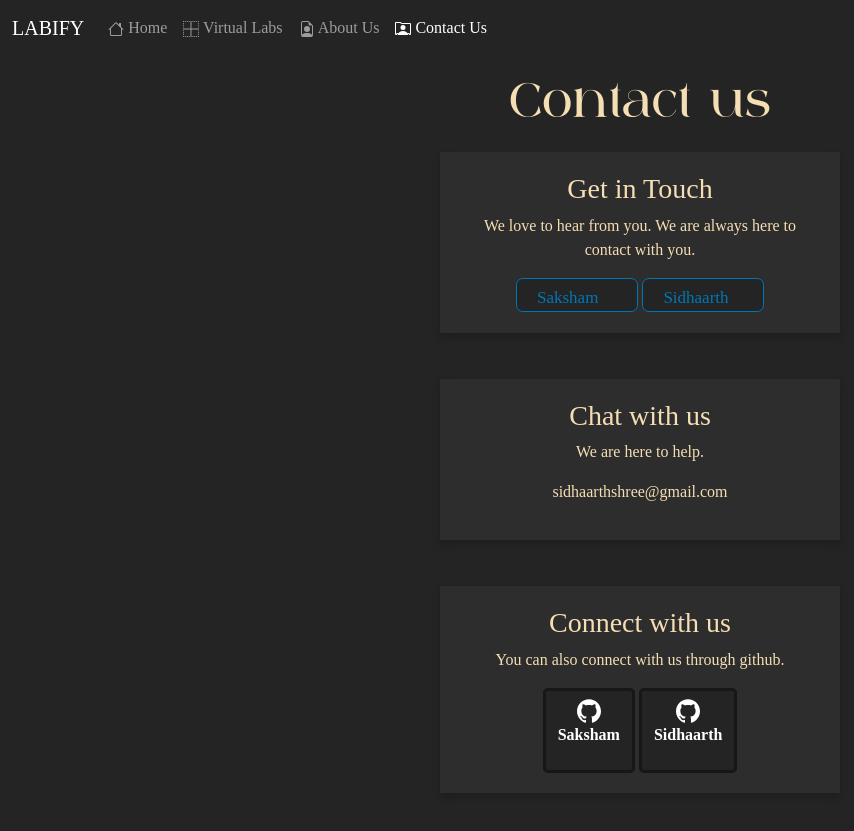
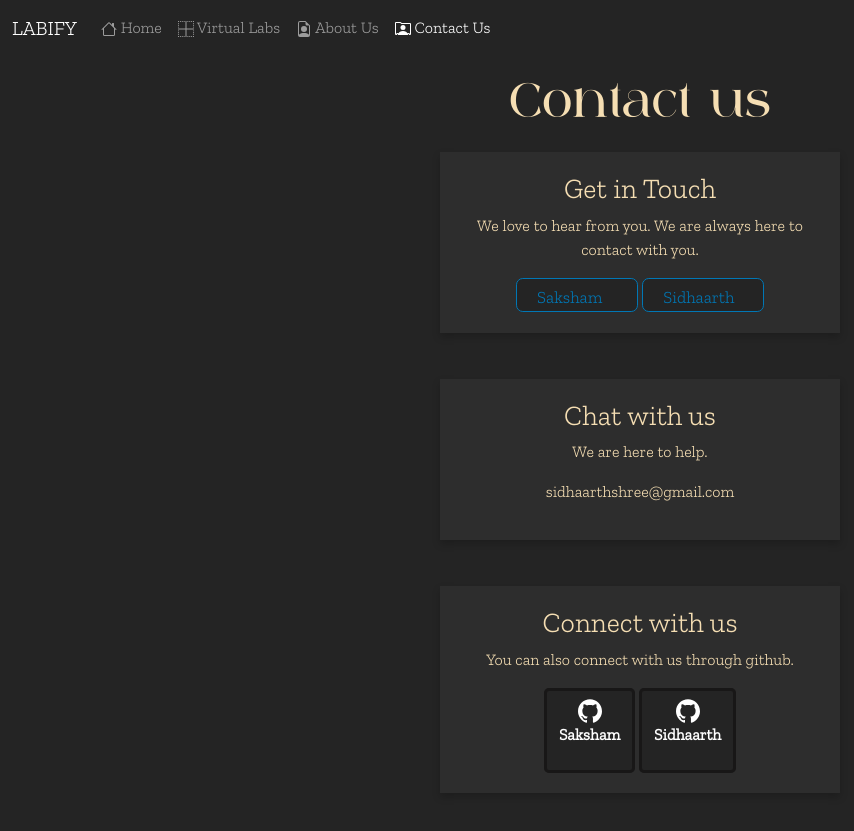
Before and after one commit to SidhaarthShree07/LABIFY, a Django app: page /Contact/ in a window 1280 px wide. Shown: the whole page, without its empty margins (0-854 px from the left). Run offline with Django 5.2, Linux system fonts and the light colour scheme; some libraries are stand-ins or nearby versions; some web fonts are replaced.

Commit message:
Update contact.html

```diff
--- a/myapp/templates/contact.html
+++ b/myapp/templates/contact.html
@@ -11,17 +11,14 @@
     <link rel="icon" href="{% static 'images/labify.png' %}" type="image/x-icon">
 
     <style>
-        body::-webkit-scrollbar {
-            display: none;
-        }
-
-
         body {
             color: wheat;
             background-color: #242424;
             font-family: Zilla;
         }
-
+        body::-webkit-scrollbar {
+            display: none;
+        }
         input {
             width: 272px;
         }
@@ -85,7 +82,7 @@
         @font-face {
             font-family: Zilla;
             src: local('Labify'),
-            url("{% static 'fonts/ZillaSlab-Light.otf' %}") format("opentype");
+            url("{% static 'fonts/ZillaSlab.otf' %}") format("opentype");
         }
 
         .button1 {
```
